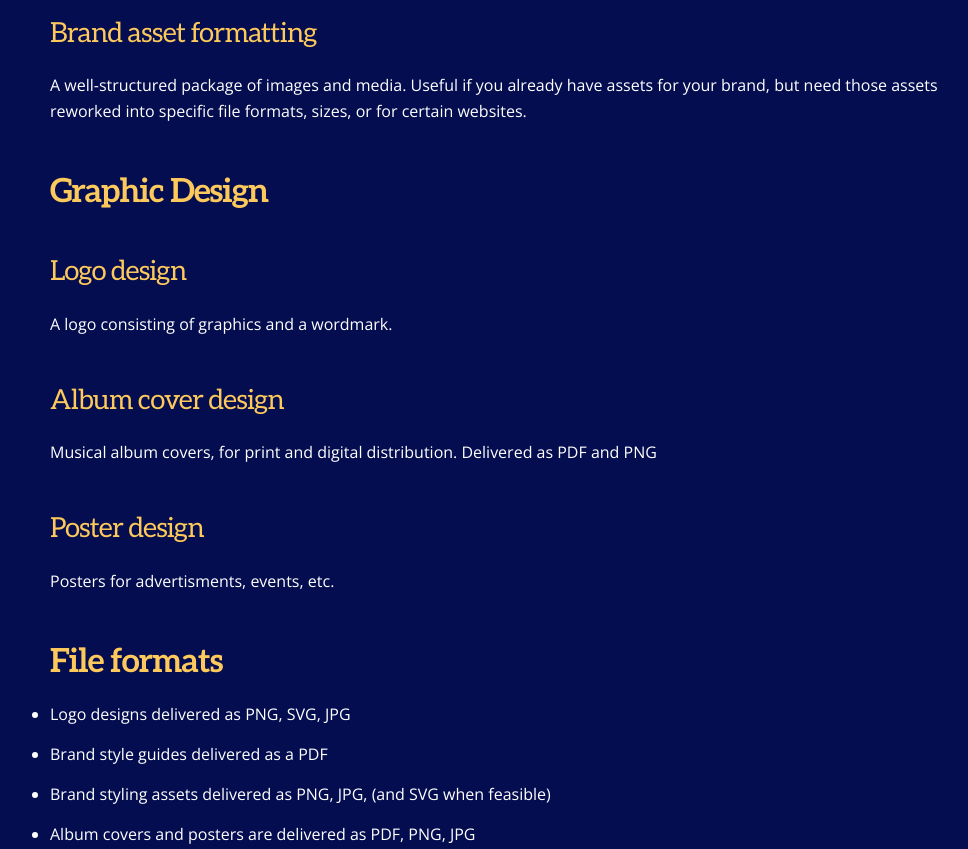
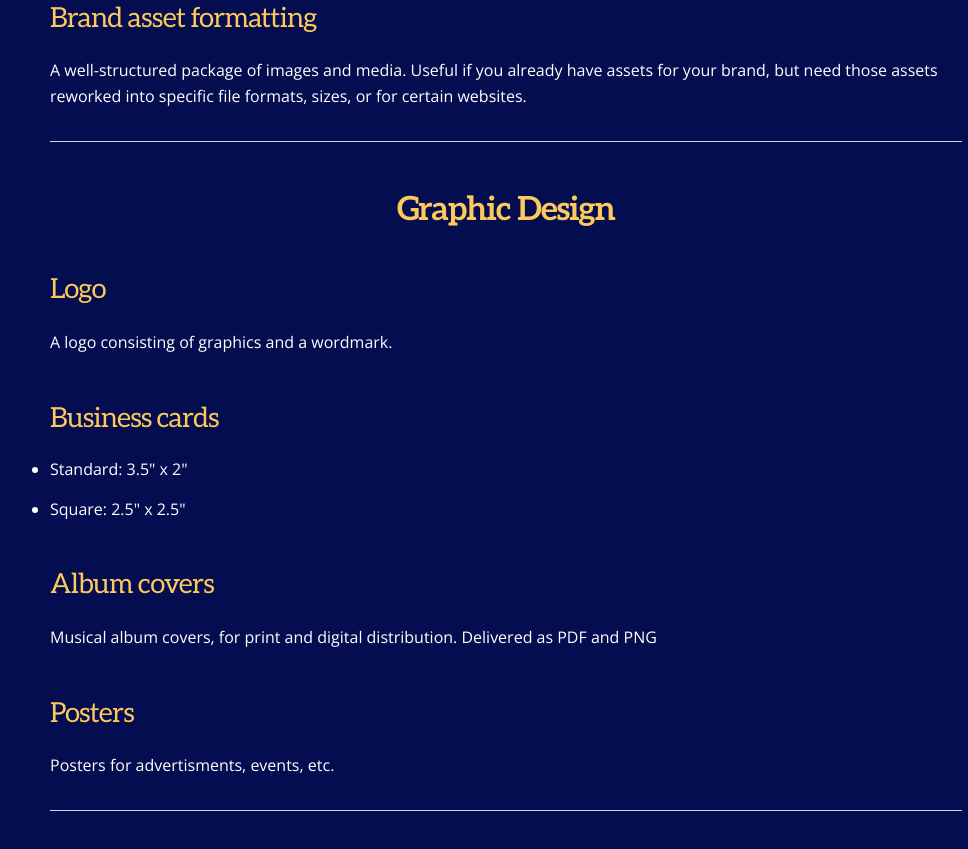
Before and after one commit to salvador-workshop/sw-homepage, a Gatsby site: page /services in a window 1280 px wide. Shown: the part 1506-2355 px from the top of the page, without its empty margins (134-1102 px from the left). Built offline with nearby package versions, Linux system fonts and the light colour scheme; Gatsby itself is replaced by a stand-in of ours.

Commit message:
small cleanup

```diff
--- a/content/page/services/index.md
+++ b/content/page/services/index.md
@@ -14,6 +14,8 @@ description: ""
 ### Front-end development
 
 If you’re looking for assistance for your front-end dev team, say less! We know how to build good code in generic web stacks to more specialized frameworks like React.
+
+---
 
 ## Web Design
 
@@ -37,19 +39,28 @@ A set of graphics that target particular social media pages. Useful for starting
 
 A well-structured package of images and media. Useful if you already have assets for your brand, but need those assets reworked into specific file formats, sizes, or for certain websites.
 
+---
+
 ## Graphic Design
 
-### Logo design
+### Logo
 
 A logo consisting of graphics and a wordmark.
 
-### Album cover design
+### Business cards
+
+- Standard: 3.5" x 2"
+- Square: 2.5" x 2.5"
+
+### Album covers
 
 Musical album covers, for print and digital distribution. Delivered as PDF and PNG
 
-### Poster design
+### Posters
 
 Posters for advertisments, events, etc.
+
+---
 
 ## File formats
 
--- a/src/components/footer.js
+++ b/src/components/footer.js
@@ -2,7 +2,6 @@ import * as React from "react"
 
 const Footer = ({ isHome, isPost }) => (
   <div className="footer">
-    {/* <div className="footer-nav-background"></div> */}
     <div className="footer-container">
       <div className="footer-text-wrapper">
         <p className="footer-text">
--- a/src/pages/services.js
+++ b/src/pages/services.js
@@ -9,7 +9,7 @@ const ServicesPage = ({ data, location }) => {
   const siteTitle = data.site.siteMetadata.title
 
   return (
-    <Layout location={location} title={siteTitle} className="page-layout about-layout">
+    <Layout location={location} title={siteTitle} className="page-layout services-layout">
       <Seo title="About Me" />
       <div className="page-container">
         <div className="ornament-border top">
--- a/src/styles/rj-style.css
+++ b/src/styles/rj-style.css
@@ -164,7 +164,7 @@ video {
 
 .ornament-border.top {
   margin-top: calc(var(--space-unit) * 2);
-  margin-bottom: calc(var(--space-unit) * 3);
+  margin-bottom: calc(var(--space-unit) * 1);
 }
 .ornament-border.top.homepage {
   margin-bottom: 0;
@@ -172,6 +172,11 @@ video {
 .ornament-border.bottom {
   margin-top: calc(var(--space-unit) * 3);
   margin-bottom: calc(var(--space-unit) * 2);
+}
+
+.page-layout h1,
+.page-layout h2 {
+  text-align: center;
 }
 
 .page-layout h1,
@@ -214,7 +219,6 @@ video {
   padding-bottom: 67%;
 }
 
-
 /*/////  UTILITY CLASSES FOR DEVELOPER CONVENIENCE  /////*/
 
 .util-layout-bg {
```
